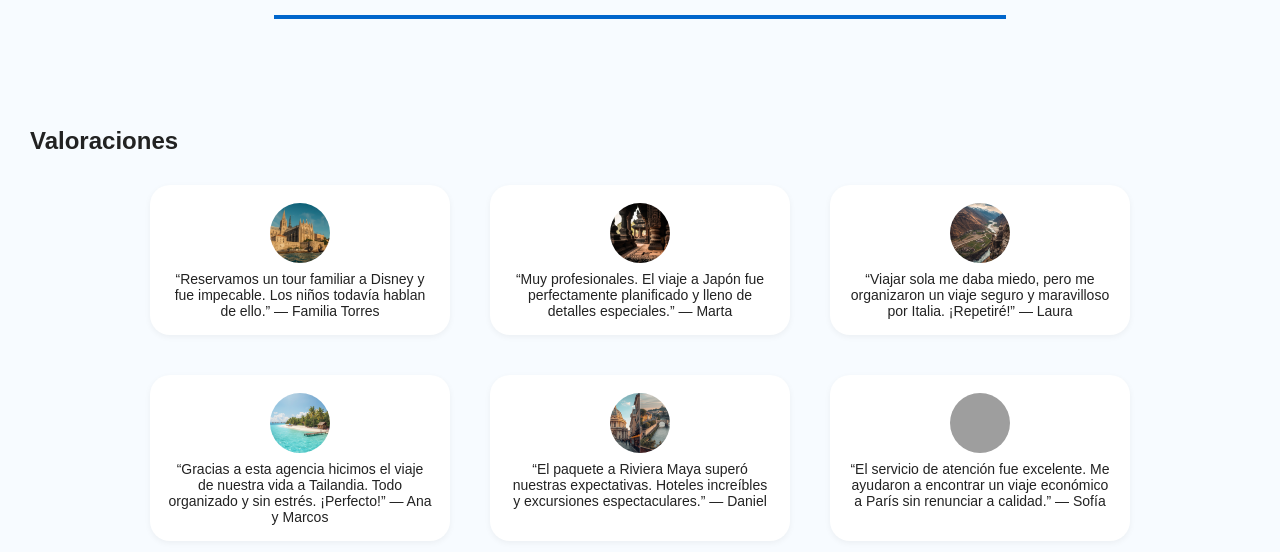
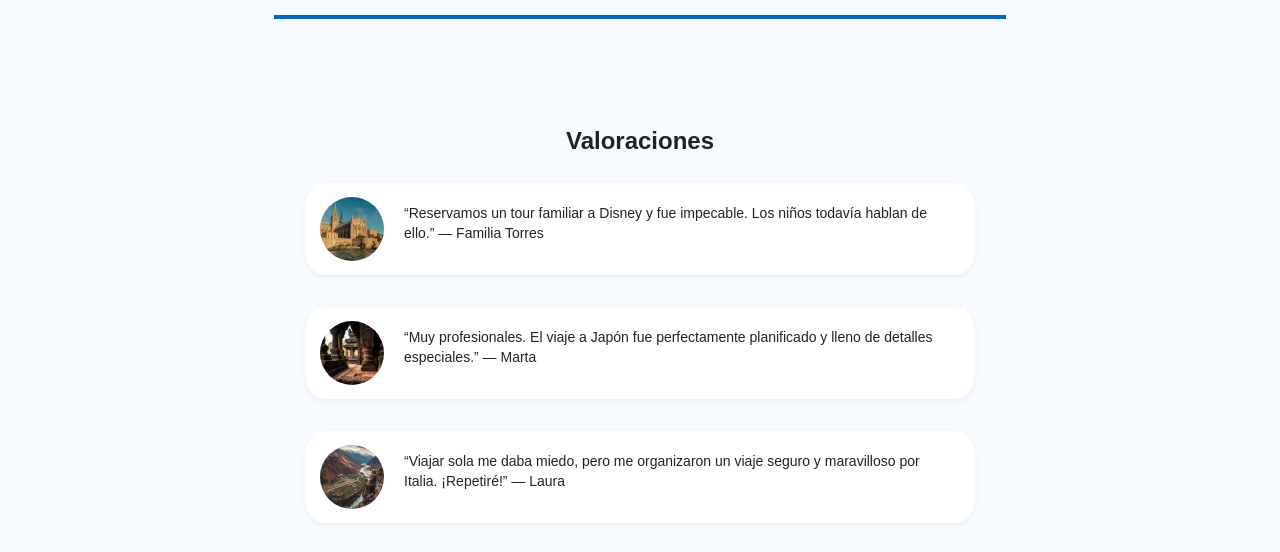
Before and after one commit to AlbertoM2/ExamenLenguajeDeMarcas, a plain HTML site: page index.html in a window 1280 px wide. Shown: the part 1637-2189 px from the top of the page. Drawn offline with Linux system fonts and the light colour scheme; grey boxes are pictures that could not be loaded.

Commit message:
Entrega 2

```diff
--- a/css/style.css
+++ b/css/style.css
@@ -174,10 +174,34 @@ body {
 .testimonial img{width:80px;height:80px;border-radius:50%;object-fit:cover;display:block;margin:0 auto 10px}
 .testimonial p{font-size:14px}
 
-.extras{background:transparent;padding:30px}
-.ratings{display:flex;gap:20px;justify-content:center;flex-wrap:wrap}
-.rating-box{width:280px;border-radius:20px;margin:10px;padding:10px;text-align:center;box-shadow:0 2px 6px rgba(0,0,0,0.05);background:#fff}
-.rating-box img{width:60px;height:60px;border-radius:50%;object-fit:cover;display:block;margin:8px auto}
+.extras{background:transparent;padding:30px ;text-align:center}
+.ratings{
+    display:flex;
+    flex-direction:column;
+    align-items:center;
+    gap:16px;
+}
+.rating-box{
+    width:60%;
+    max-width:640px;
+    border-radius:20px;
+    margin:8px 0;
+    padding:14px;
+    text-align:left; /* texto más natural, alineado a la izquierda dentro del recuadro */
+    box-shadow:0 2px 6px rgba(0,0,0,0.06);
+    background:#fff;
+    display:flex;
+    gap:12px;
+    align-items:flex-start;
+}
+.rating-box img{
+    width:64px;
+    height:64px;
+    border-radius:50%;
+    object-fit:cover;
+    flex:0 0 64px;
+}
+.rating-box p{font-size:14px;margin:0;line-height:1.45}
 .rating-box p{font-size:14px;margin:6px 8px}
 
 .footer{background:var(--neutral-1);padding:30px;overflow:hidden;clear:both}
```
